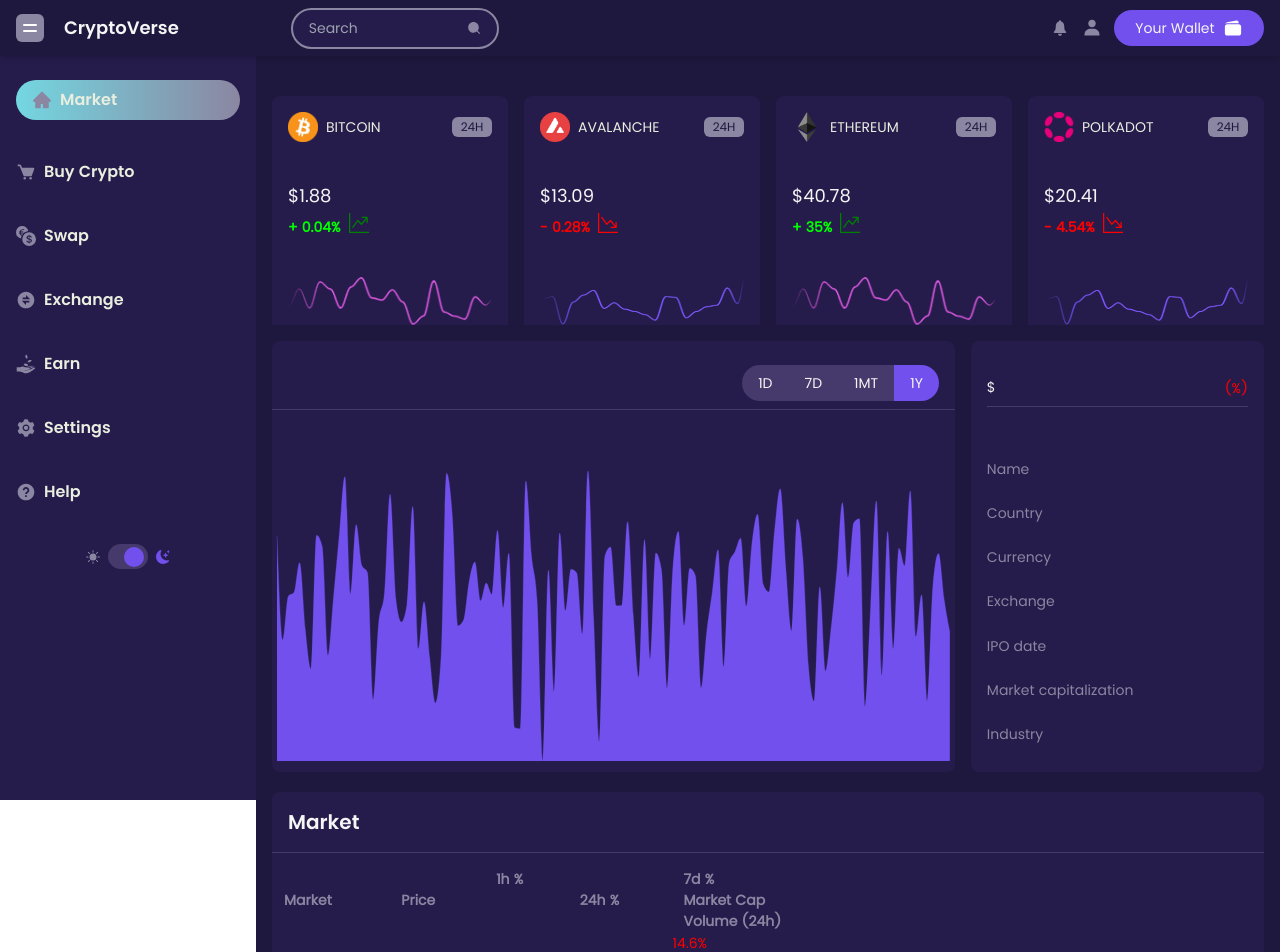
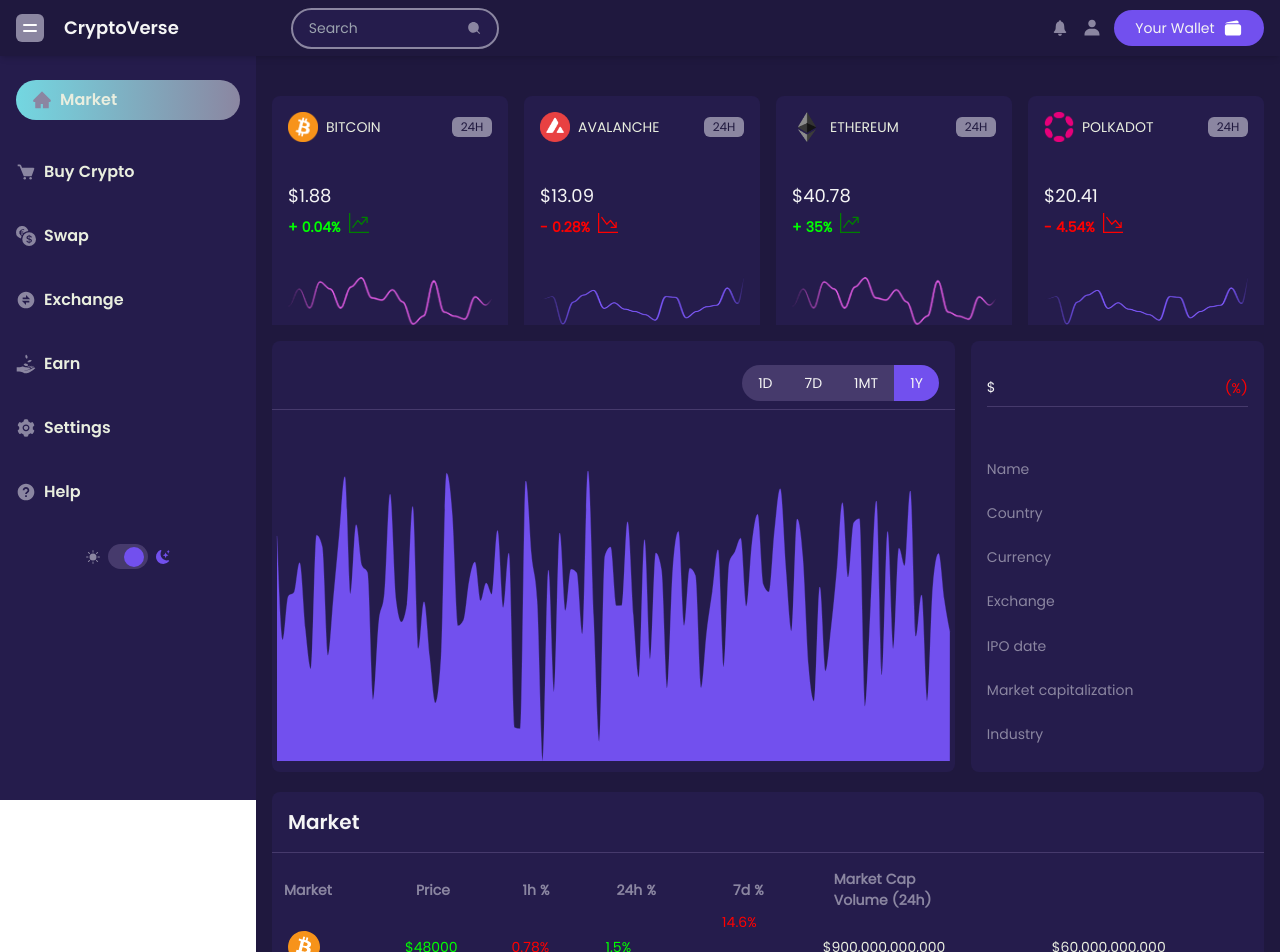
Before and after one commit to Jerry21082-alt/BlockVault, a Next.js app: page / in a window 1280 px wide. Shown: the top 952 px of the page. Built offline with nearby package versions, Linux system fonts and the light colour scheme; no server answers.

Commit message:
made a change

```diff
--- a/app/page.js
+++ b/app/page.js
@@ -66,7 +66,7 @@ export default function Page() {
   return (
     <Layout>
       <div className={`home ${lightMode ? "bg-darkSnow" : "bg-secondaryDark"}`}>
-        <div className="w-full flex gap-4 overflow-y-hidden overflow-x-auto md:overflow-x-hidden mt-2">
+        <div className="w-full flex gap-4 overflow-x-auto md:overflow-x-hidden mt-2">
           {exchangeCard.map((card, index) => (
             <div key={index} className="aspect-square w-96">
               <CardChart
--- a/components/Market.jsx
+++ b/components/Market.jsx
@@ -34,9 +34,9 @@ export default function Market() {
           <tr>
             <th>Market</th>
             <th>Price</th>
-            <th className="md:block">1h %</th>
+            <th className="">1h %</th>
             <th>24h %</th>
-            <th className="md:block">7d %</th>
+            <th className="">7d %</th>
             <th className="hidden md:block">Market Cap</th>
             <th className="hidden md:block">Volume (24h)</th>
           </tr>
```
